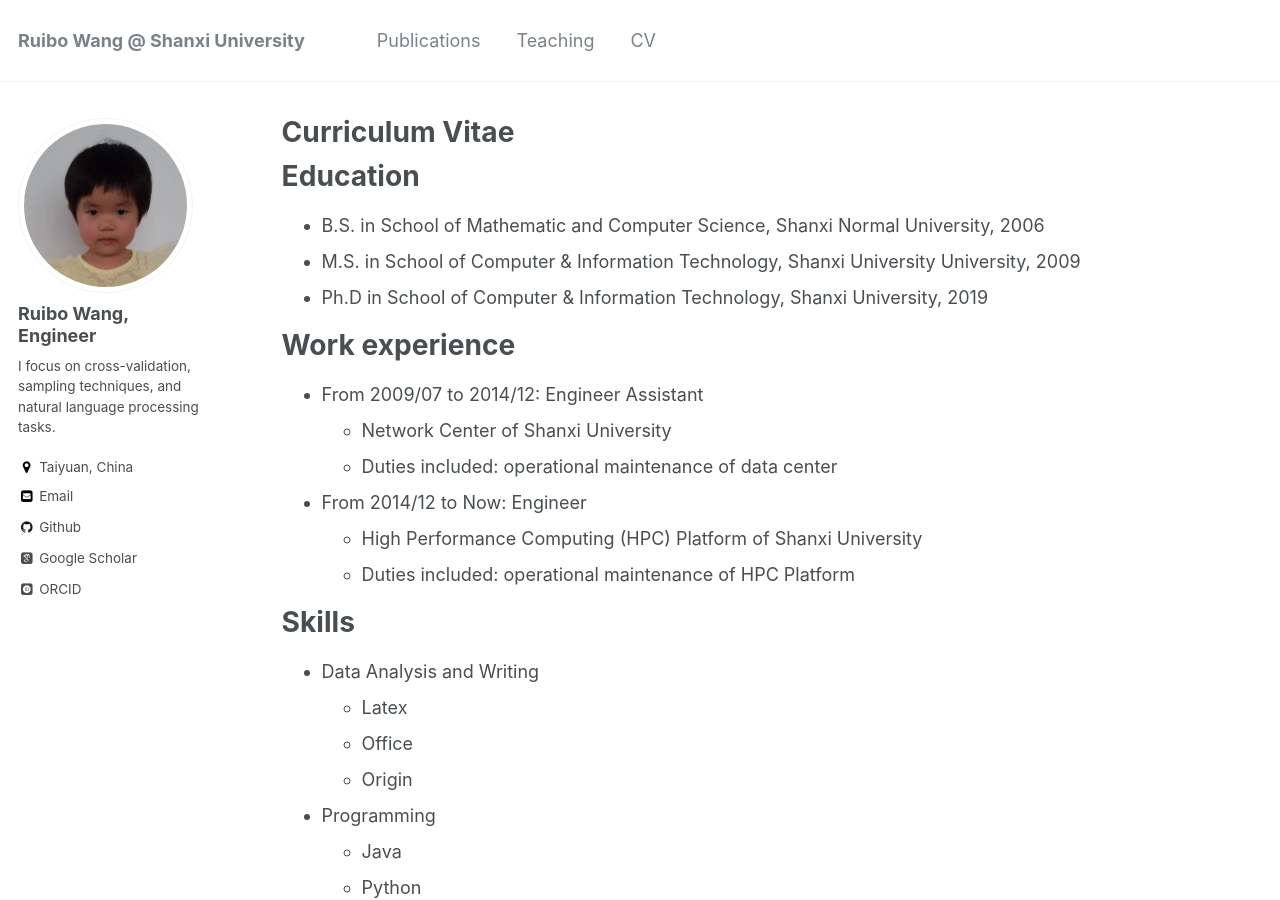
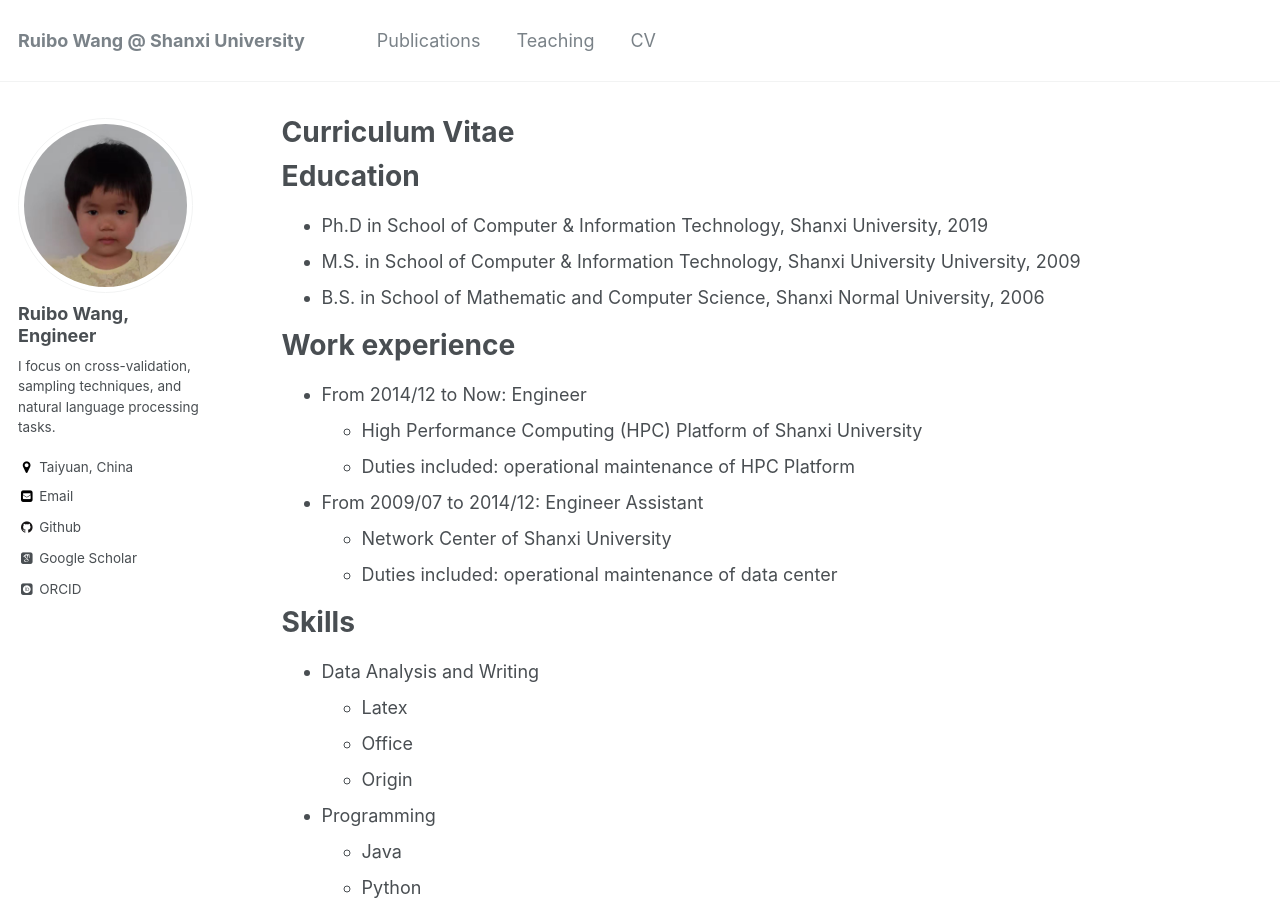
Before and after one commit to RamboWANG/RamboWANG.github.io, a Jekyll site: the page built from _pages/cv.md, in a window 1280 px wide and 900 px high. Built offline with Jekyll 4.4.1, drawn with Linux system fonts in a browser that asks for light colours; some web fonts are replaced; formulas are drawn with MathJax 3.

Commit message:
Update cv.md

```diff
--- a/_pages/cv.md
+++ b/_pages/cv.md
@@ -11,19 +11,21 @@ redirect_from:
 
 Education
 ======
+* Ph.D in School of Computer & Information Technology, Shanxi University, 2019
+* M.S. in School of Computer & Information Technology, Shanxi University University, 2009
 * B.S. in School of Mathematic and Computer Science, Shanxi Normal University, 2006
-* M.S. in School of Computer & Information Technology, Shanxi University University, 2009
-* Ph.D in School of Computer & Information Technology, Shanxi University, 2019
 
 Work experience
 ======
+* From 2014/12 to Now: Engineer
+  * High Performance Computing (HPC) Platform of Shanxi University
+  * Duties included: operational maintenance of HPC Platform
+
+
 * From 2009/07 to 2014/12: Engineer Assistant
   * Network Center of Shanxi University
   * Duties included: operational maintenance of data center
 
-* From 2014/12 to Now: Engineer
-  * High Performance Computing (HPC) Platform of Shanxi University
-  * Duties included: operational maintenance of HPC Platform
 
 Skills
 ======
```
